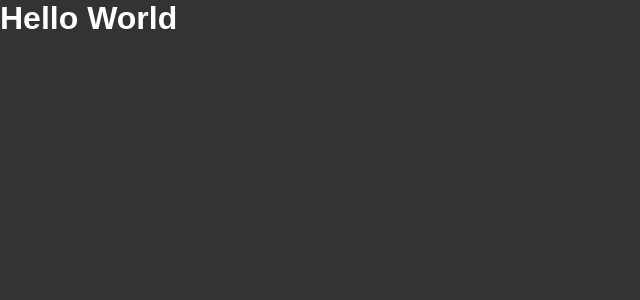
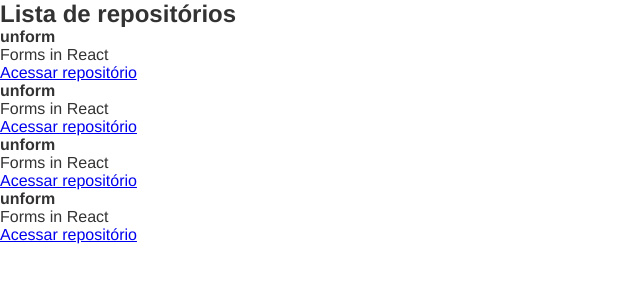
Before and after one commit to jovemdan/Ignite-github-explorer, a React app: page / in a window 1280 px wide. Shown: the top 300 px of the page, without its empty margins (0-640 px from the left). Built offline with nearby package versions, Linux system fonts and the light colour scheme.

Commit message:
feat: implementando props

```diff
--- a/src/App.jsx
+++ b/src/App.jsx
@@ -1,5 +1,6 @@
+import { RepositoryList } from './components/RepositoryList'
 import './styles/global.scss'
 
 export function App() {
-  return <h1>Hello World</h1>
+  return <RepositoryList />
 }
--- /dev/null
+++ b/src/components/RepositoryItem.jsx
@@ -0,0 +1,12 @@
+export function RepositoryItem(props) {
+  return (
+    <li>
+      <strong>{props.repository.name ?? 'Default'}</strong>
+      <p>{props.repository.description}</p>
+
+      <a href={props.repository.link}>
+        Acessar repositório
+      </a>
+    </li>
+  )
+}
--- /dev/null
+++ b/src/components/RepositoryList.jsx
@@ -0,0 +1,22 @@
+import { RepositoryItem } from './RepositoryItem'
+
+const repository = {
+  name: 'unform',
+  description: 'Forms in React',
+  link: 'https://github.com/unform/unform'
+}
+
+export function RepositoryList() {
+  return (
+    <section className="repository-list">
+      <h1>Lista de repositórios</h1>
+
+      <ul>
+        <RepositoryItem repository={repository} />
+        <RepositoryItem repository={repository} />
+        <RepositoryItem repository={repository} />
+        <RepositoryItem repository={repository} />
+      </ul>
+    </section>
+  )
+}
--- a/src/styles/global.scss
+++ b/src/styles/global.scss
@@ -5,11 +5,6 @@
 }
 
 body{
-  font-family: Arial, Helvetica, sans-serif;
-  background-color: #333;
-  color: #fff;
-
-  h1{
-    font: size 80px;
-  }
+  font: 16px "Helvetica Neue", Arial, sans-serif;
+  color: #333;
 }
```
